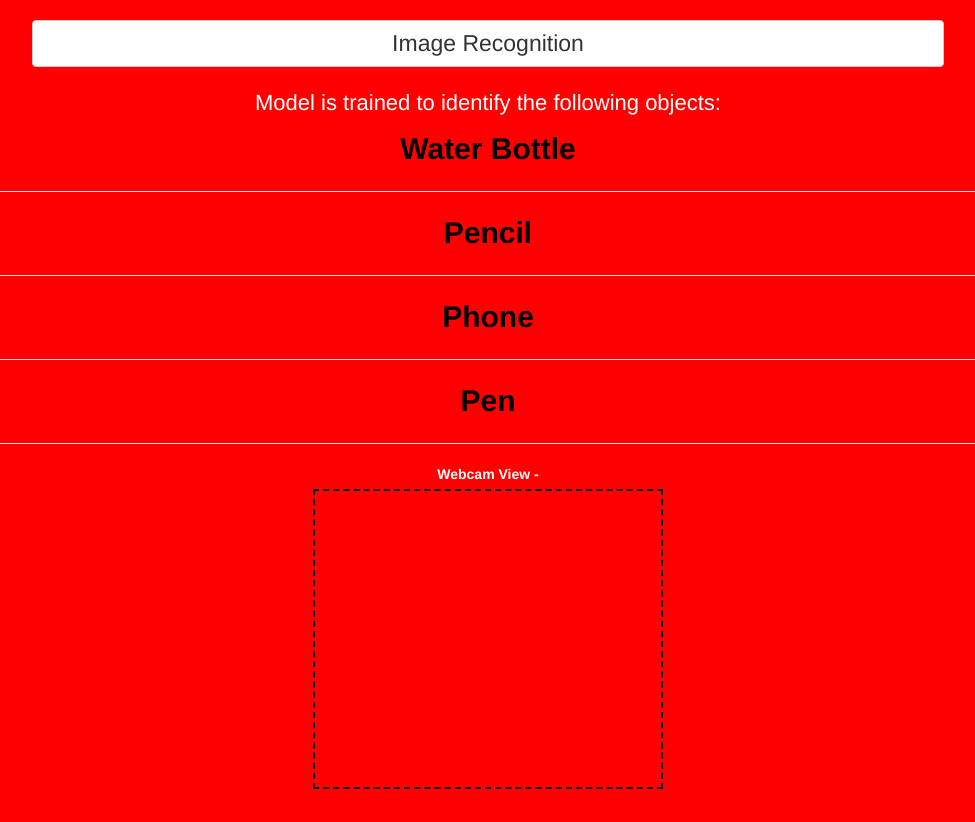
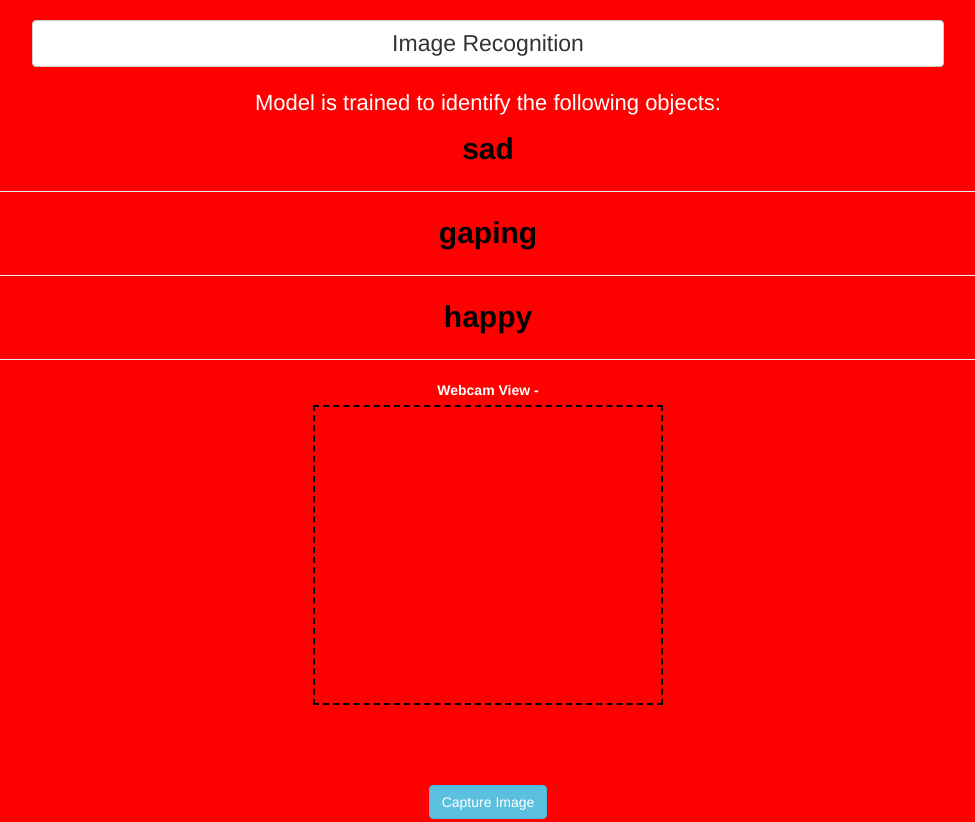
Before and after one commit to Ritvik2379/project-103, a plain HTML site: page index.html in a window 1280 px wide. Shown: the top 822 px of the page, without its empty margins (152-1127 px from the left). Drawn offline with nearby package versions, Linux system fonts and the light colour scheme; a script that the page names is missing.

Commit message:
Add files via upload

```diff
--- a/index.html
+++ b/index.html
@@ -24,13 +24,11 @@
 
       <p style="font-size: 22px;">Model is trained to identify the following objects: </p>
       <b class="name_of_objects">
-        Water Bottle
+        sad
         <hr>
-        Pencil
+        gaping
         <hr>
-        Phone
-        <hr>
-        Pen
+        happy
         <hr>
       </b>
       <label>Webcam View - </label>
--- a/main.js
+++ b/main.js
@@ -15,7 +15,7 @@ function take_snapshot(){
 
 console.log('ml5_version',ml5.version);
 
-classifier = ml5.imageClassifier('https://teachablemachine.withgoogle.com/models/BPg7KbExk/model.json',modelLoaded);
+classifier = ml5.imageClassifier('https://teachablemachine.withgoogle.com/models/UmGJmzrmM//model.json',modelLoaded);
 function modelLoaded(){console.log('model loaded')}
 
 function check(){
```
